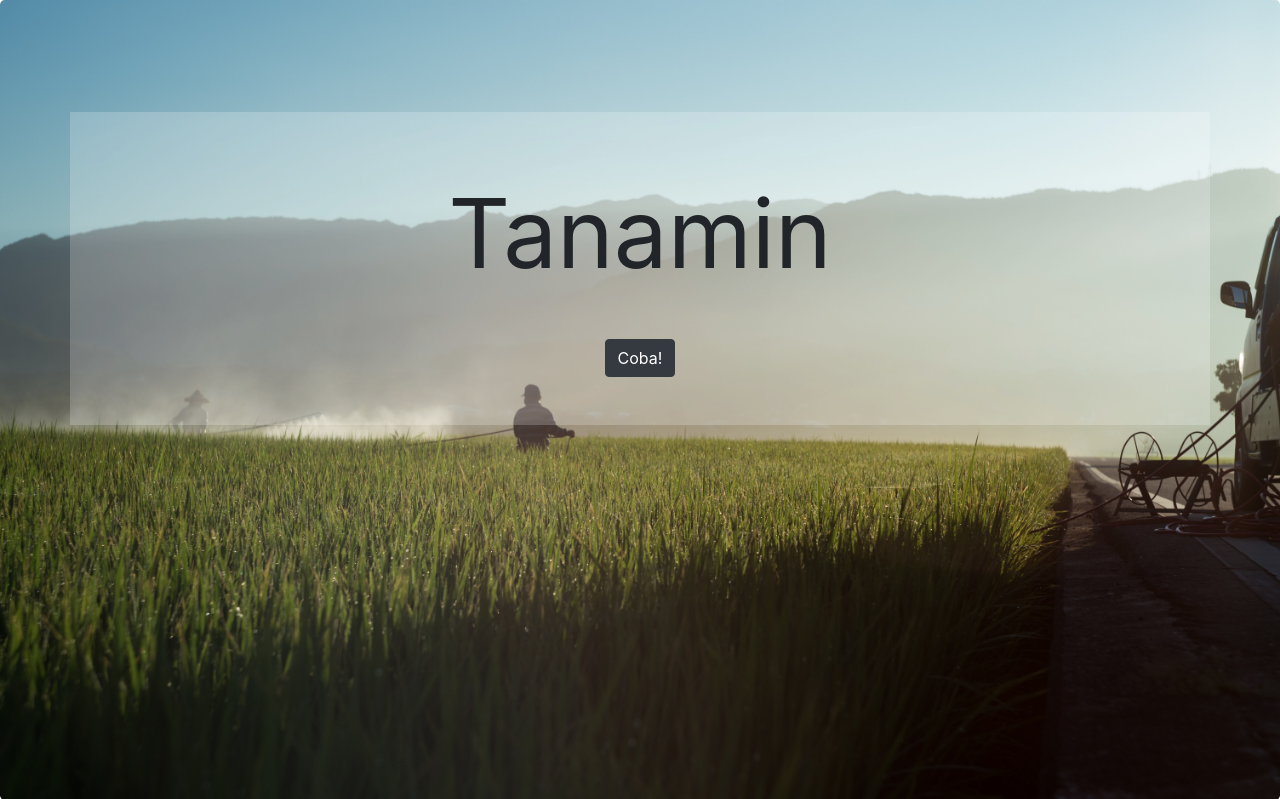
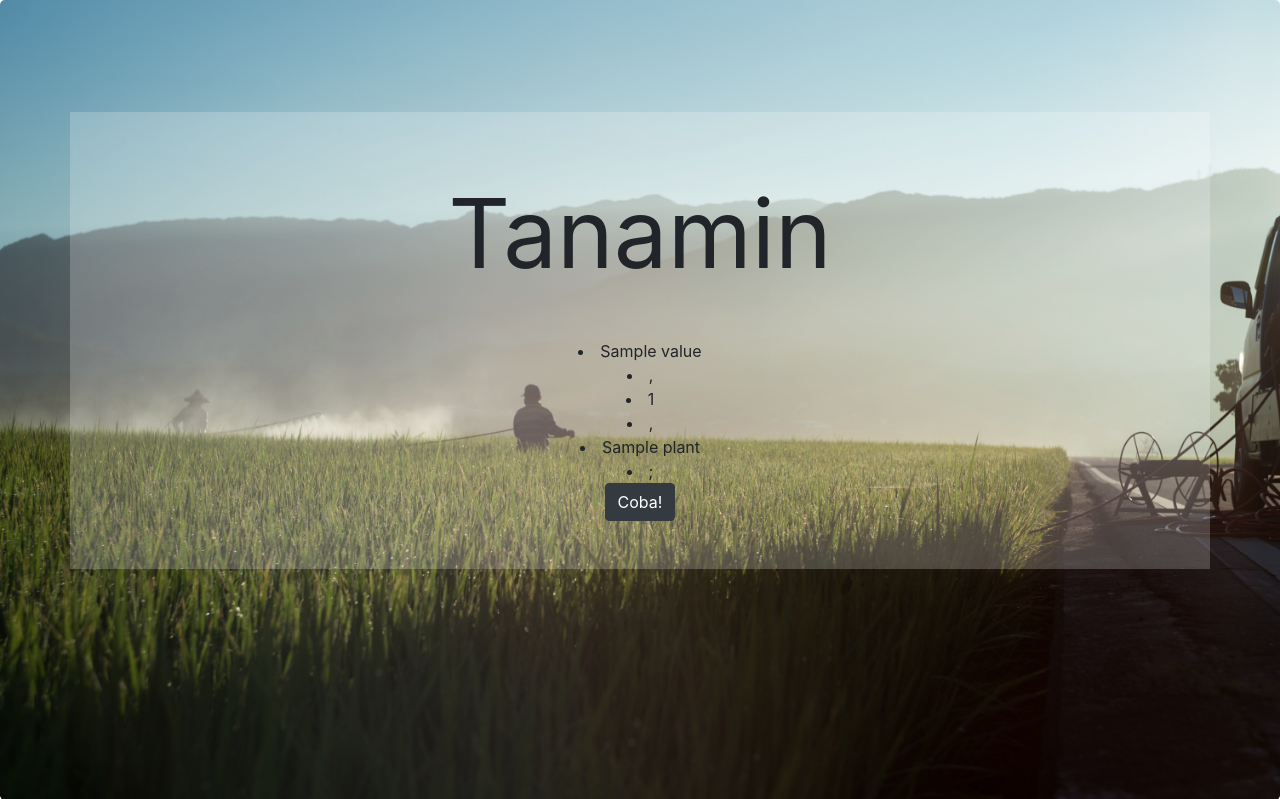
Before and after one commit to fariqodri/tanamin, a Django app: template home/templates/index.html in a window 1280 px wide. Shown: the top 799 px of the page. Run offline with Django 3.2, Linux system fonts and the light colour scheme; the template is opened without the code that fills it: most values are stand-ins (such as "Sample title", 1, 10 or a date in 2020); parts of the project's set-up code (start-up, migrations or seed data) failed here and were passed over; some libraries are stand-ins or nearby versions.

Commit message:
fix map display

```diff
--- a/home/static/css/tanamin.css
+++ b/home/static/css/tanamin.css
@@ -5,6 +5,10 @@
     position: absolute;
     left: 10%;
 }
+
+/* .data {
+    display: none;
+} */
 
 .jumbotron{
     height: 100vh;
--- a/home/static/js/geochart.js
+++ b/home/static/js/geochart.js
@@ -1,6 +1,18 @@
+$(document).ready(function () {
     google.charts.load('current', {
     'packages': ['geochart']
     });
+    var namaDaerah = $(".data").text();
+    var newND = namaDaerah.split(";");
+    var hasil = []
+    for (var i = 0; i < newND.length-1;i++){
+        var tmp = newND[i].split(",");
+        var angka = parseInt(tmp[1]);
+        tmp[1] =angka;
+        hasil.push(tmp)
+    }
+
+    console.log(hasil)
     google.charts.setOnLoadCallback(drawRegionsMap);
 
     function drawRegionsMap() {
@@ -12,7 +24,49 @@ function drawRegionsMap() {
                 html: true
             }
         }],
-      ['Banten', 1, "Padi"],
+        hasil[0],
+        hasil[1],
+        hasil[2],
+        hasil[3],
+        hasil[4],
+        hasil[5],
+        hasil[6],
+        hasil[7],
+        hasil[8],
+        hasil[9],
+        hasil[10],
+        hasil[11],
+        hasil[12],
+        hasil[13],
+        hasil[14],
+        hasil[15],
+        hasil[16],
+        hasil[17],
+        hasil[18],
+        hasil[19],
+        hasil[20],
+        hasil[21],
+        hasil[21],
+        hasil[22],
+        hasil[23],
+        hasil[24],
+        hasil[25],
+        hasil[26],
+        hasil[27],
+        hasil[28],
+        hasil[29],
+        hasil[30],
+        hasil[31],
+        hasil[32],
+        hasil[33],
+
+    ]);
+
+
+
+
+
+    var lists = [['Banten', 1, "Padi"],
     ['Sumatera Utara', 2, "Jagung"],
     ['Aceh', 3, "Teh"],
     ['Riau', 4, "Kopi"],
@@ -41,19 +95,17 @@ function drawRegionsMap() {
     ['Sulawesi Tengah', 3, "Teh"],
     ['Sulawesi Utara', 4, "Kopi"],
     ['Gorontalo', 1, "Padi"],
-      ['ID-MA', 2, "Jagung"], // Harus ID-MA, ID-PB     => Kalo mau muncul maluku,
-      //                           harus diformat semuanya.
-      ['ID-PB', 3, "Teh"], //                           https://developers.google.com/chart/interactive/docs/reference#patternformatter
+    ['ID-MA', 2, "Jagung"],
+    ['ID-PB', 3, "Teh"],
     ['Papua', 4, "Kopi"],
-      ['Maluku Utara', 1, "Padi"],
-  ]);
+    ['Maluku Utara', 1, "Padi"]]
 
     var options = {
         region: 'ID',
         displayMode: 'regions',
         resolution: 'provinces',
         colorAxis: {
-          colors: ['#a6cee3', '#1f78b4', '#b2df8a', '#33a02c'],
+            colors: ['#107895', '#EBC844', '#F58A4B', '#92A660'],
             values: [1, 2, 3, 4]
         },
         backgroundColor: {
@@ -66,3 +118,5 @@ function drawRegionsMap() {
 
     chart.draw(data, options);
     }
+}
+)
--- a/home/templates/index.html
+++ b/home/templates/index.html
@@ -9,6 +9,14 @@
             <div class="text-center py-5 px-4 my-5">
                 <div>
                     <h2 class="display-1 h1-responsive pt-3 mb-5 font-bold"><strong>Tanamin</strong></h2>
+                    {% for key, value in dictionary.items %}
+                        <li class="data">{{ value.name }}</li>
+                        <li class="data">,</li>
+                        <li class="data">{{ value.color.num }}</li>
+                        <li class="data">,</li>
+                        <li class="data">{{ value.color.plant }}</li>
+                        <li class="data">;</li>
+                    {% endfor %}
                     <button class="btn btn-dark">
                         <a href="#map" style="text-decoration: none; color:white">
                             Coba!
--- a/templates/base.html
+++ b/templates/base.html
@@ -7,6 +7,9 @@
   <meta http-equiv="X-UA-Compatible" content="ie=edge">
   <title>tanamin</title>
   <link rel="stylesheet" href="https://maxcdn.bootstrapcdn.com/bootstrap/4.0.0/css/bootstrap.min.css" integrity="sha384-Gn5384xqQ1aoWXA+058RXPxPg6fy4IWvTNh0E263XmFcJlSAwiGgFAW/dAiS6JXm" crossorigin="anonymous">
+  <script src="https://code.jquery.com/jquery-3.3.1.slim.min.js" integrity="sha384-q8i/X+965DzO0rT7abK41JStQIAqVgRVzpbzo5smXKp4YfRvH+8abtTE1Pi6jizo" crossorigin="anonymous"></script>
+    <script src="https://cdnjs.cloudflare.com/ajax/libs/popper.js/1.14.3/umd/popper.min.js" integrity="sha384-ZMP7rVo3mIykV+2+9J3UJ46jBk0WLaUAdn689aCwoqbBJiSnjAK/l8WvCWPIPm49" crossorigin="anonymous"></script>
+    <script src="https://stackpath.bootstrapcdn.com/bootstrap/4.1.3/js/bootstrap.min.js" integrity="sha384-ChfqqxuZUCnJSK3+MXmPNIyE6ZbWh2IMqE241rYiqJxyMiZ6OW/JmZQ5stwEULTy" crossorigin="anonymous"></script>
   {% block css %}
   {% endblock %}
 </head>
@@ -14,9 +17,6 @@
 <body>
   {% block content %}
   {% endblock %}
-  <script src="https://code.jquery.com/jquery-3.2.1.slim.min.js" integrity="sha384-KJ3o2DKtIkvYIK3UENzmM7KCkRr/rE9/Qpg6aAZGJwFDMVNA/GpGFF93hXpG5KkN" crossorigin="anonymous"></script>
-  <script src="https://cdnjs.cloudflare.com/ajax/libs/popper.js/1.12.9/umd/popper.min.js" integrity="sha384-ApNbgh9B+Y1QKtv3Rn7W3mgPxhU9K/ScQsAP7hUibX39j7fakFPskvXusvfa0b4Q" crossorigin="anonymous"></script>
-  <script src="https://maxcdn.bootstrapcdn.com/bootstrap/4.0.0/js/bootstrap.min.js" integrity="sha384-JZR6Spejh4U02d8jOt6vLEHfe/JQGiRRSQQxSfFWpi1MquVdAyjUar5+76PVCmYl" crossorigin="anonymous"></script>
-</body>
+  </body>
 {% endblock %}
 </html>
```
Also changed, not shown: home/views.py (+3 -7 lines). Lines whose indentation alone changed are shown as unchanged.
